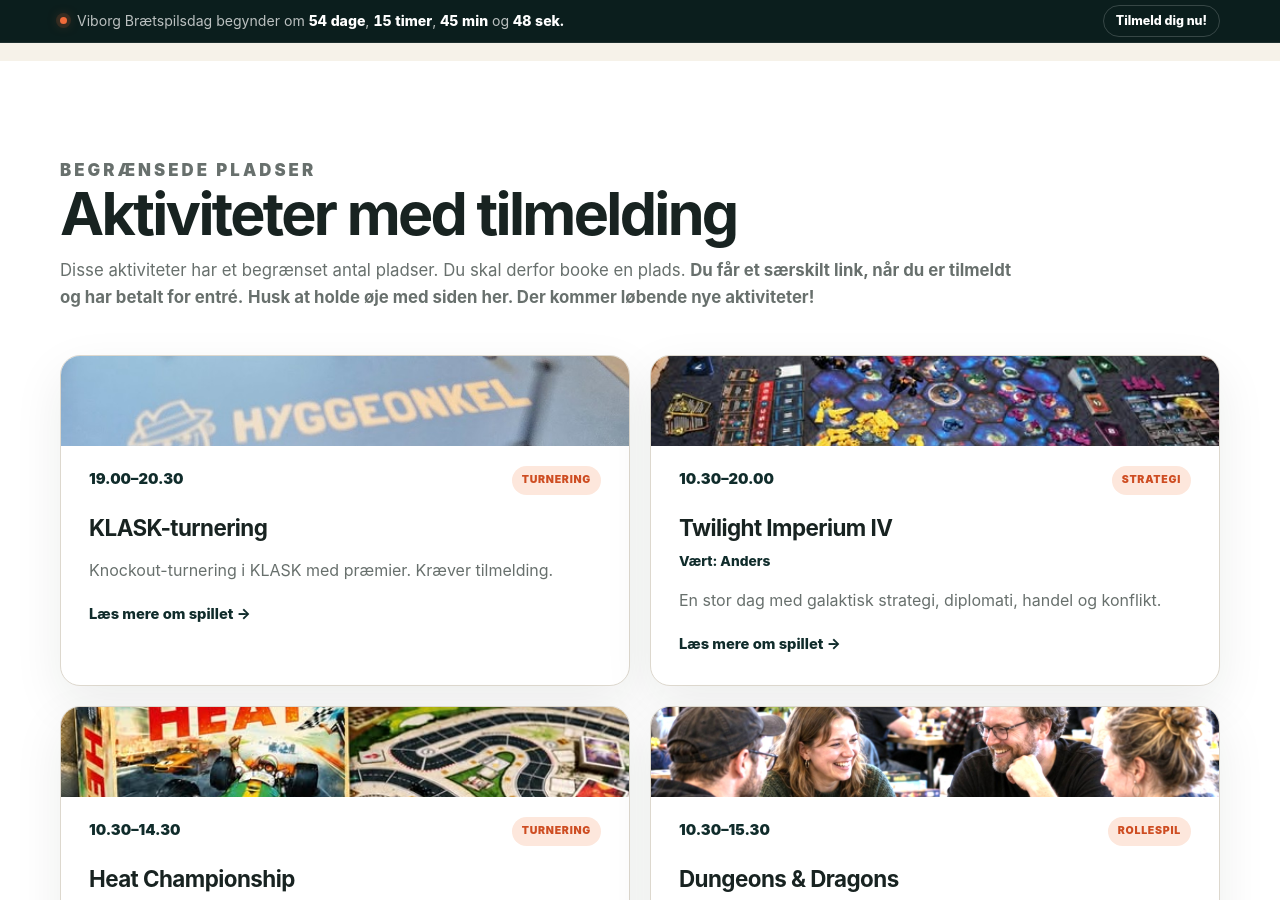
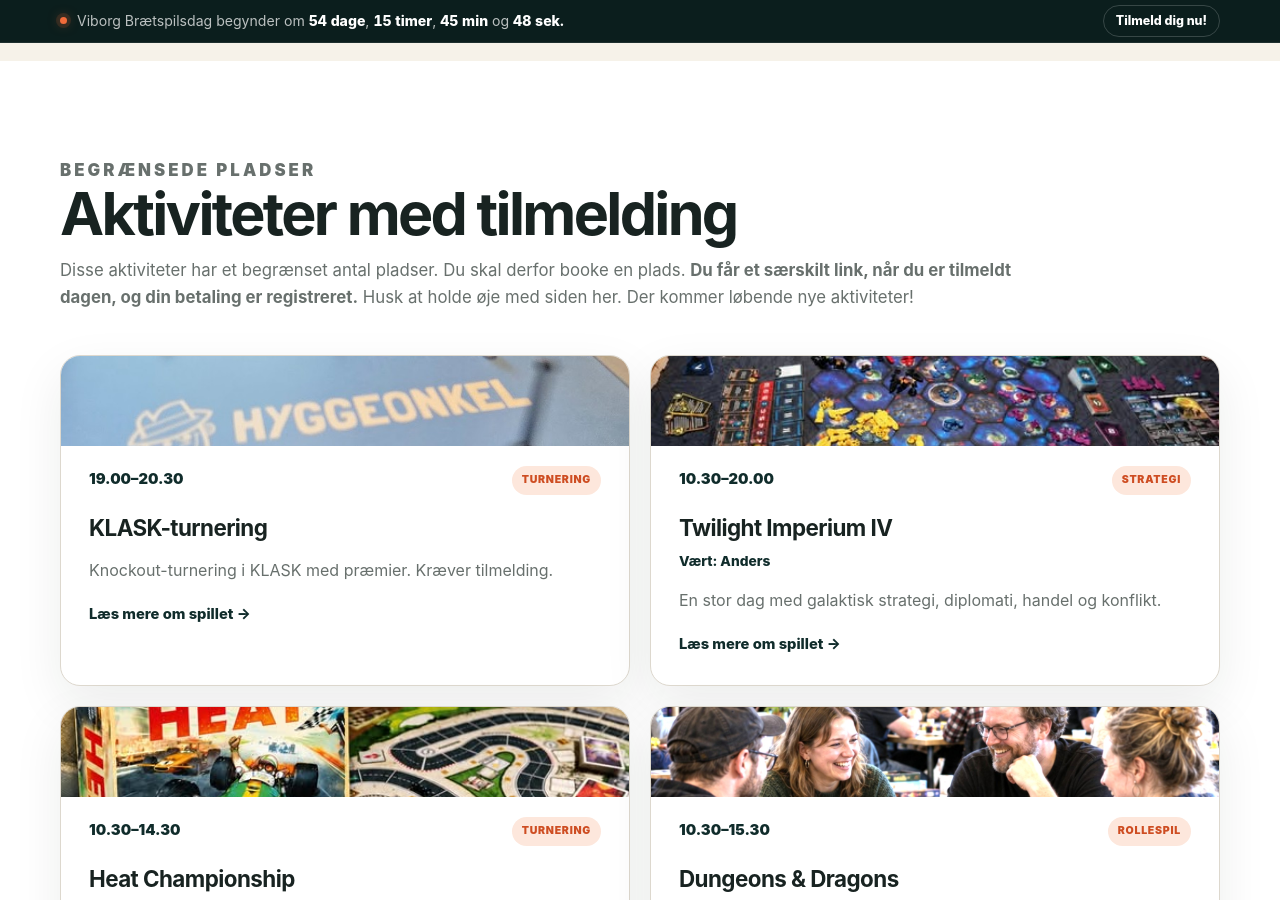
Before and after one commit to Andrejao/spilex, a Jekyll site: the page built from aktiviteter.html, in a window 1280 px wide and 900 px high, scrolled down 1834 px. Built offline with Jekyll 4.4.1, drawn with Linux system fonts in a browser that asks for light colours.

Commit message:
Update aktiviteter.html

```diff
--- a/aktiviteter.html
+++ b/aktiviteter.html
@@ -108,8 +108,8 @@ description: Se aktiviteter med og uden tilmelding til Viborg Brætspilsdag 2026
       <h2>Aktiviteter med tilmelding</h2>
       <p>
         Disse aktiviteter har et begrænset antal pladser.
-        Du skal derfor booke en plads. <b>Du får et særskilt link, når du er tilmeldt og har betalt for entré.</b>
-      <b>Husk at holde øje med siden her. Der kommer løbende nye aktiviteter!</b>
+        Du skal derfor booke en plads. <b>Du får et særskilt link, når du er tilmeldt dagen, og din betaling er registreret.</b>
+      Husk at holde øje med siden her. Der kommer løbende nye aktiviteter!
       </p>
     </div>
 
```
